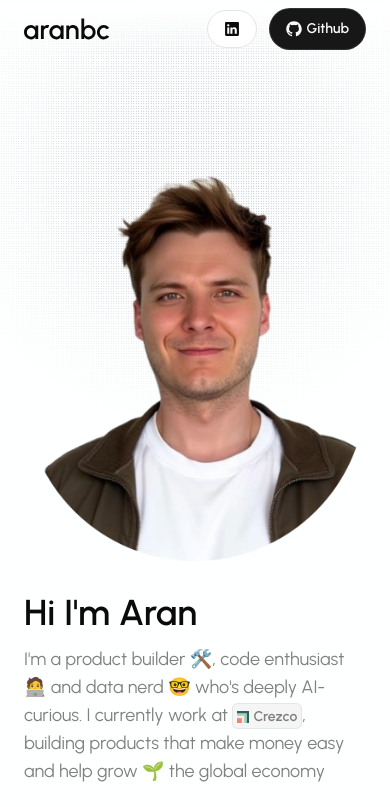
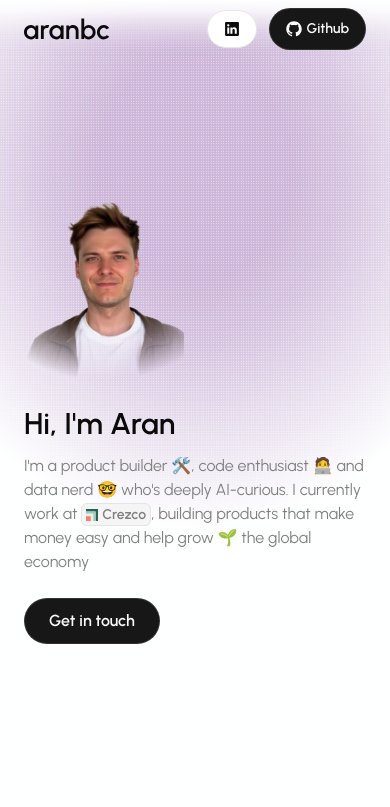
Before and after one commit to aranbruce/aranbc.com, a Next.js app: page / in a window 390 px wide. Shown: the top 807 px of the page. Built offline with nearby package versions, Linux system fonts and the light colour scheme.

Commit message:
style: update global styles for dots and headings, adjust image dimensions, and refine layout structure

```diff
--- a/app/globals.css
+++ b/app/globals.css
@@ -60,7 +60,8 @@
     --ring: oklch(0.708 0 0);
     --card: oklch(1 0 0);
     --drop-shadow-color: oklch(0.145 0 0 / 0.08);
-    --dots-color: oklch(0.4449 0.0408 284.62/ 50%);
+    --dots-color: var(--color-muted);
+    --dots-background: oklch(0.3748 0.1762 311 / 30%);
   }
 
   .dark {
@@ -78,7 +79,8 @@
     --ring: oklch(0.556 0 0);
     --card: oklch(0.22 0 0);
     --drop-shadow-color: oklch(0.985 0 0 / 0.05);
-    --dots-color: oklch(0.3748 0.1762 311 / 80%);
+    --dots-color: var(--color-muted);
+    --dots-background: oklch(0.3748 0.1762 311 / 20%);
   }
 
   * {
@@ -96,7 +98,6 @@
 
 .prose .anchor {
   @apply invisible absolute no-underline;
-
   margin-left: -1em;
   padding-right: 0.5em;
   width: 80%;
@@ -156,32 +157,44 @@
   @apply text-secondary-foreground my-4 leading-7;
 }
 
+.prose h1,
+.prose h2,
+.prose h3,
+.prose h4 {
+  @apply text-foreground mt-6 mb-2 font-semibold;
+}
+
 .prose h1 {
-  @apply text-foreground mt-6 mb-2 text-3xl font-semibold;
+  @apply text-3xl;
 }
 
 .prose h2 {
-  @apply text-foreground mt-6 mb-2 text-2xl font-semibold;
+  @apply text-2xl;
 }
 
 .prose h3 {
-  @apply text-foreground mt-6 mb-2 text-xl font-semibold;
+  @apply text-xl;
 }
 
 .prose h4 {
-  @apply text-foreground mt-6 mb-2 text-lg font-semibold;
+  @apply text-lg;
 }
 
 .prose strong {
   @apply leading-7 font-semibold;
 }
 
+.prose ul,
+.prose ol {
+  @apply text-secondary-foreground pl-6;
+}
+
 .prose ul {
-  @apply text-secondary-foreground list-disc pl-6;
+  @apply list-disc;
 }
 
 .prose ol {
-  @apply text-secondary-foreground list-decimal pl-6;
+  @apply list-decimal;
 }
 
 .prose > :first-child {
@@ -218,18 +231,6 @@ table {
   @apply text-4xl font-semibold text-pretty;
 }
 
-.divide-dashed-spaced > * + * {
-  border-left: 0.5px dashed var(--color-border);
-  border-image: repeating-linear-gradient(
-      to bottom,
-      transparent 0,
-      transparent 4px,
-      var(--color-border) 4px,
-      var(--color-border) 8px
-    )
-    1;
-}
-
 /* Background dots pattern */
 .dots-pattern {
   background-image: radial-gradient(
@@ -243,22 +244,16 @@ table {
 }
 
 .mask-pattern {
-  mask: radial-gradient(
-    circle at var(--mask-position-x, 50%) var(--mask-position-y, 0%),
+  --mask-gradient: radial-gradient(
+    ellipse 100% 80% at var(--mask-position-x, 50%) var(--mask-position-y, 0%),
     black 0%,
-    black 15%,
-    rgba(0, 0, 0, 0.8) 25%,
-    rgba(0, 0, 0, 0.4) 40%,
-    transparent 60%
+    black 25%,
+    rgba(0, 0, 0, 0.8) 40%,
+    rgba(0, 0, 0, 0.4) 60%,
+    transparent 80%
   );
-  -webkit-mask: radial-gradient(
-    circle at var(--mask-position-x, 50%) var(--mask-position-y, 0%),
-    black 0%,
-    black 15%,
-    rgba(0, 0, 0, 0.8) 25%,
-    rgba(0, 0, 0, 0.4) 40%,
-    transparent 60%
-  );
+  mask: var(--mask-gradient);
+  -webkit-mask: var(--mask-gradient);
 }
 
 /* Fade mask effect */
--- a/app/layout.tsx
+++ b/app/layout.tsx
@@ -72,17 +72,16 @@ export default function RootLayout({
           <div className="page-background relative flex h-screen min-h-screen flex-col">
             {/* Background dots pattern */}
             <div
-              className="mask-pattern absolute top-0 left-0 flex min-h-2/3 w-screen min-w-0 overflow-hidden"
+              className="mask-pattern dots-pattern pointer-events-none absolute top-0 left-0 flex min-h-2/3 w-screen min-w-0 overflow-hidden"
               style={
                 {
                   "--mask-position-x": "50%",
                   "--mask-position-y": "30%",
                   "--mask-radius": "100vh",
+                  backgroundColor: "var(--dots-background, transparent)",
                 } as React.CSSProperties
               }
-            >
-              <div className="dots-pattern pointer-events-none absolute top-0 left-0 flex h-full min-h-0 w-full min-w-0" />
-            </div>
+            />
             <main className="flex-1 pb-24">{children}</main>
             <Footer />
           </div>
--- a/app/page.tsx
+++ b/app/page.tsx
@@ -11,21 +11,22 @@ export default function Home() {
   return (
     <main className="relative flex min-h-screen flex-col pb-24">
       <Section>
-        <div className="flex flex-row flex-wrap items-center gap-x-12 gap-y-8 md:flex-nowrap">
+        <div className="flex flex-row flex-wrap items-center gap-x-12 gap-y-6 md:flex-nowrap">
           <Image
             src="/aran.png"
             alt="Aran Bruce-Caddick"
-            width={160}
-            height={160}
+            width={280}
+            height={332}
             priority
-            className="-mt-10 w-auto"
+            sizes="(max-width: 640px) 160px, (max-width: 768px) 192px, (max-width: 1024px) 224px, (max-width: 1280px) 224px, 224px"
+            className="h-auto w-40 shrink-0 sm:w-40 md:w-48 lg:w-56 xl:w-56"
           />
           <div className="flex flex-col items-start gap-y-6">
             <div className="flex flex-col gap-y-3">
-              <h1 className="text-foreground text-4xl font-semibold">
-                Hi I&apos;m Aran
+              <h1 className="text-foreground text-3xl font-semibold md:text-4xl">
+                Hi, I&apos;m Aran
               </h1>
-              <p className="text-secondary-foreground text-lg">
+              <p className="text-secondary-foreground md:text-lg">
                 I&apos;m a product builder 🛠️, code enthusiast 🧑‍💻 and data nerd
                 🤓 who&apos;s deeply AI-curious. I currently work at{" "}
                 <span>
@@ -34,7 +35,7 @@ export default function Home() {
                     target="_blank"
                     rel="noopener noreferrer"
                     className={cn(
-                      "border-border bg-muted hover:bg-background rounded-md border px-1 pb-0.5 transition",
+                      "border-border bg-muted hover:bg-background rounded-md border px-1 pb-0.5 whitespace-nowrap transition",
                     )}
                   >
                     <CrezcoIcon />
@@ -69,6 +70,7 @@ export default function Home() {
               <Image
                 src="/prdraftAi.svg"
                 alt="PRDraft AI website in browser"
+                priority
                 width={480}
                 height={276}
                 className="transition group-hover:scale-102"
```
Also changed, not shown: public/aran.png.
